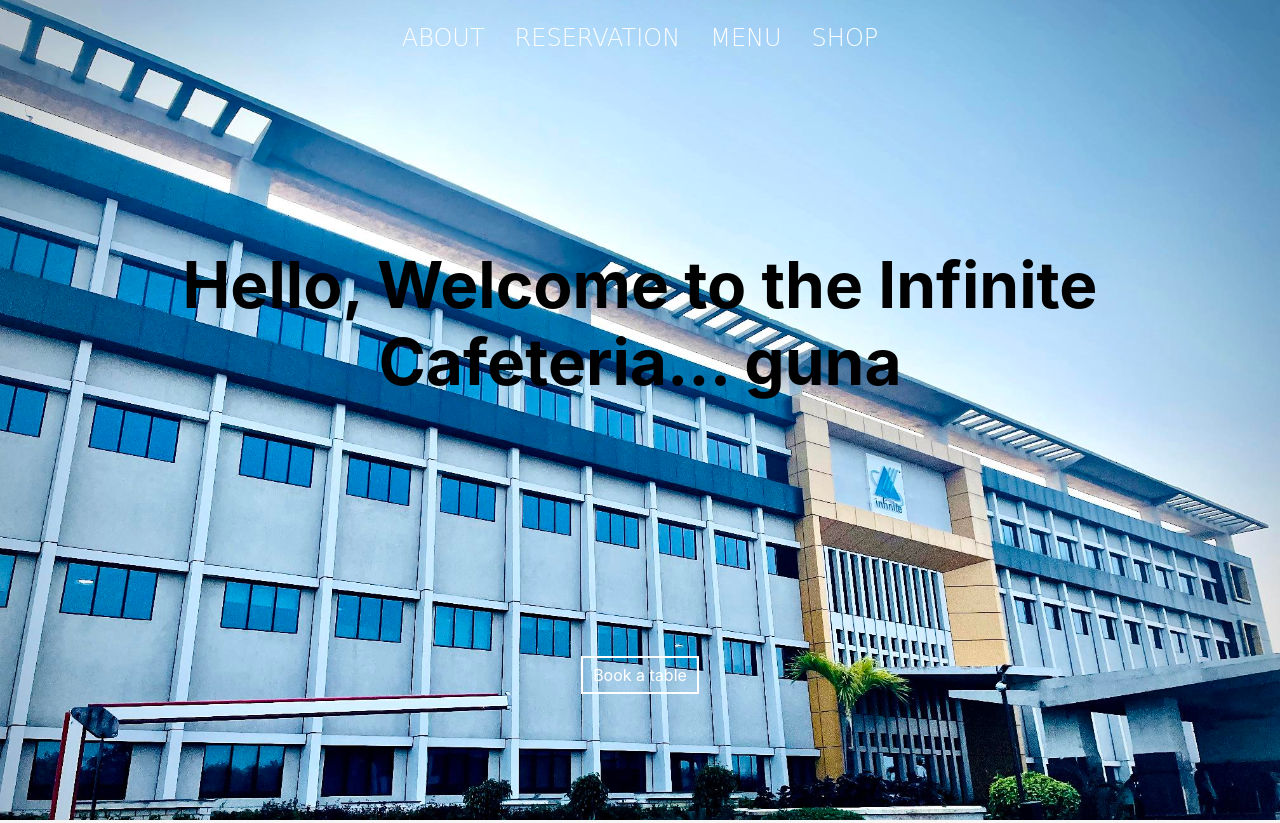
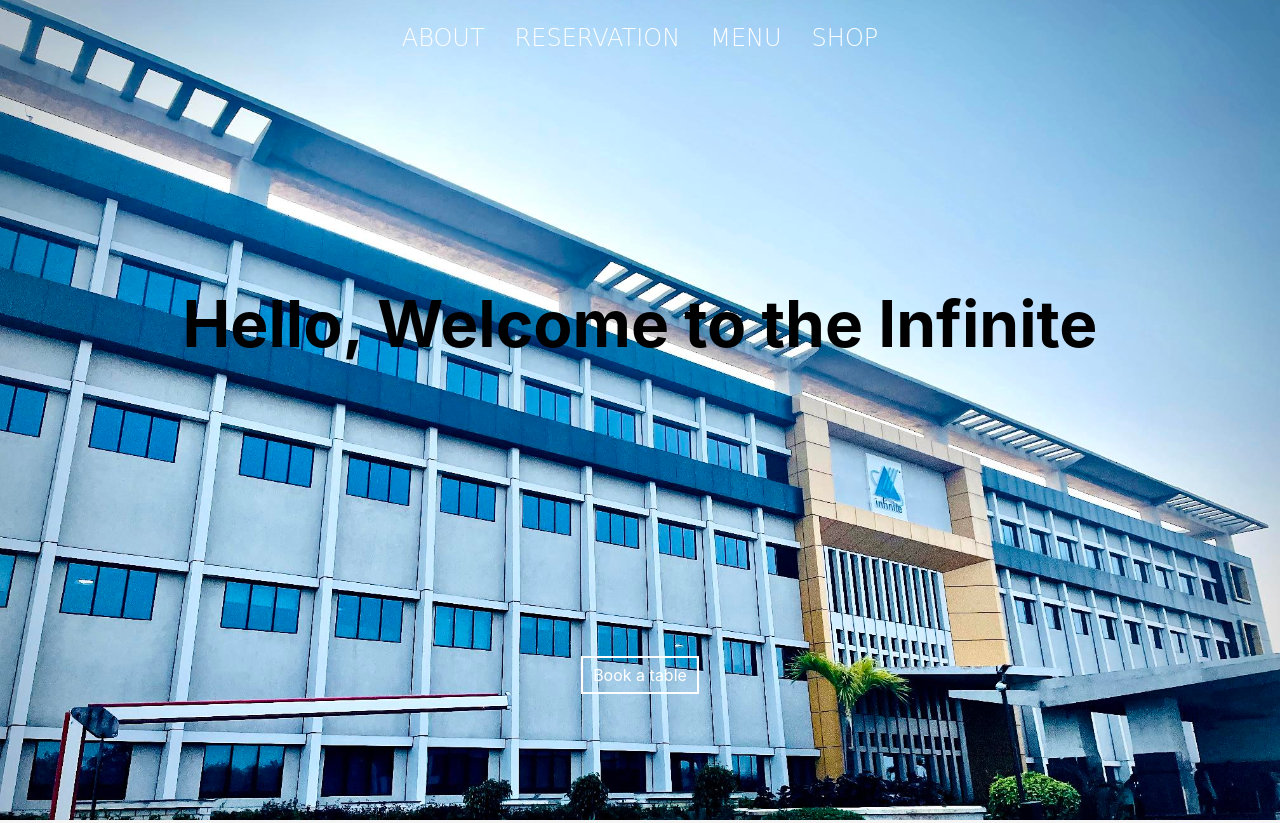
Before and after one commit to guna799/Cafeteria, a plain HTML site: page restaurant-website-master/index.html in a window 1280 px wide. Shown: the top 823 px of the page. Drawn offline with nearby package versions, Linux system fonts and the light colour scheme; a web font is replaced by a local one.

Commit message:
added one lineer

```diff
--- a/restaurant-website-master/index.html
+++ b/restaurant-website-master/index.html
@@ -33,7 +33,7 @@
 
   <section class="section-intro">
     <header>
-      <h1>Hello, Welcome to the Infinite Cafeteria... guna</h1>
+      <h1>Hello, Welcome to the Infinite </h1>
     </header>
     <div class="link-to-book-wrapper">
       <a class="link-to-book" href="#reservations">Book a table</a>
```
